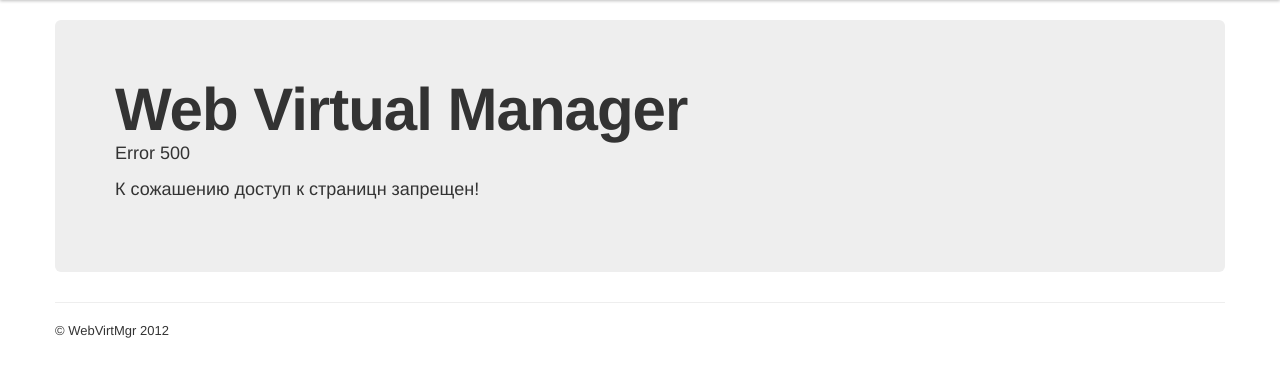
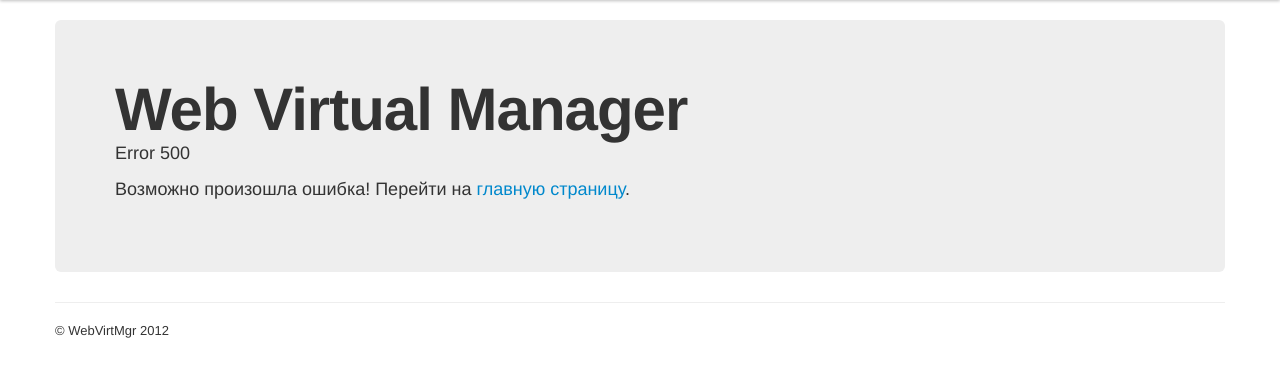
Before and after one commit to retspen/virtmgr, a Python web app: template templates/500.html in a window 1280 px wide. Shown: the part 40-417 px from the top of the page. Run offline with Jinja, Linux system fonts and the light colour scheme; the template is opened without the code that fills it, so the values that code supplies are empty.

Commit message:
fix template

```diff
--- a/templates/500.html
+++ b/templates/500.html
@@ -6,6 +6,6 @@
       <div class="hero-unit">
         <h1>Web Virtual Manager</h1>
         <p>Error 500</p>
-        <p>К сожашению доступ к страницн запрещен!</p>
+        <p>Возможно произошла ошибка! Перейти на <a href="/">главную страницу</a>.</p>
       </div>
 {% endblock %}
```
